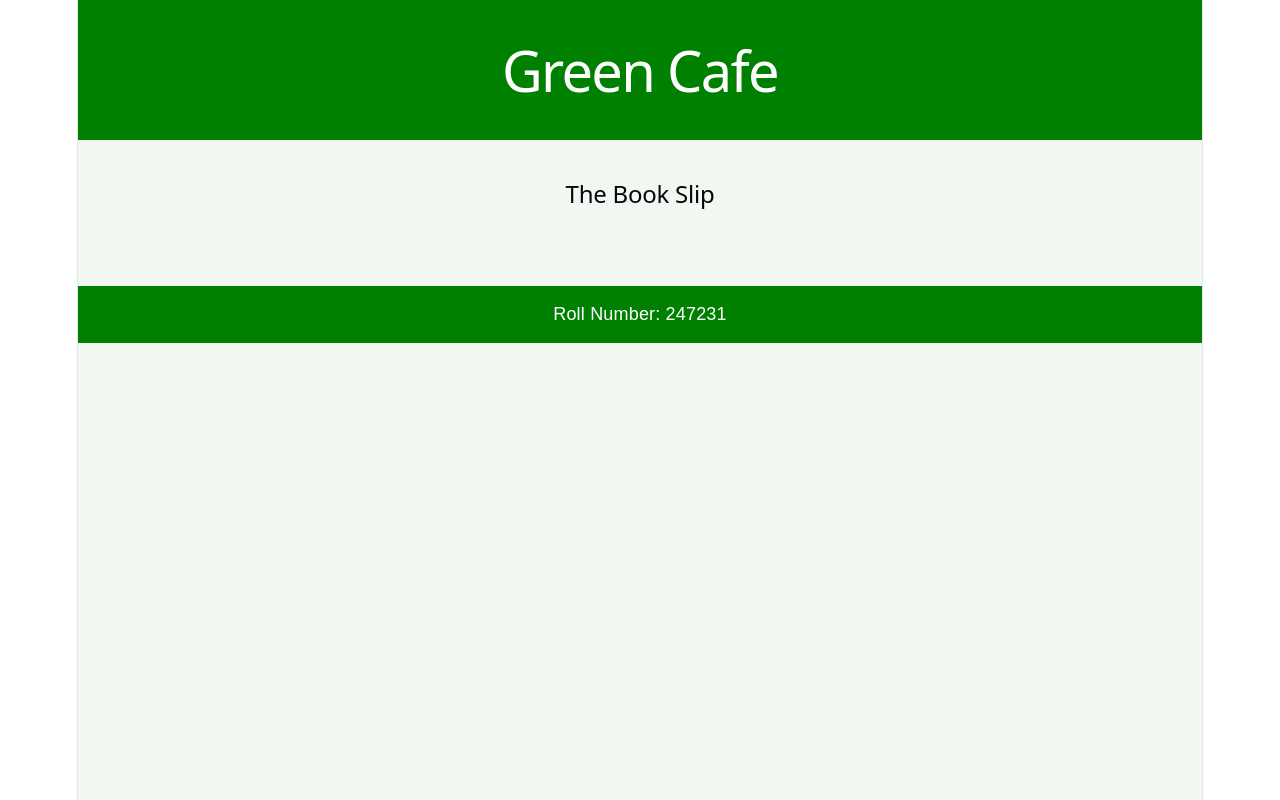
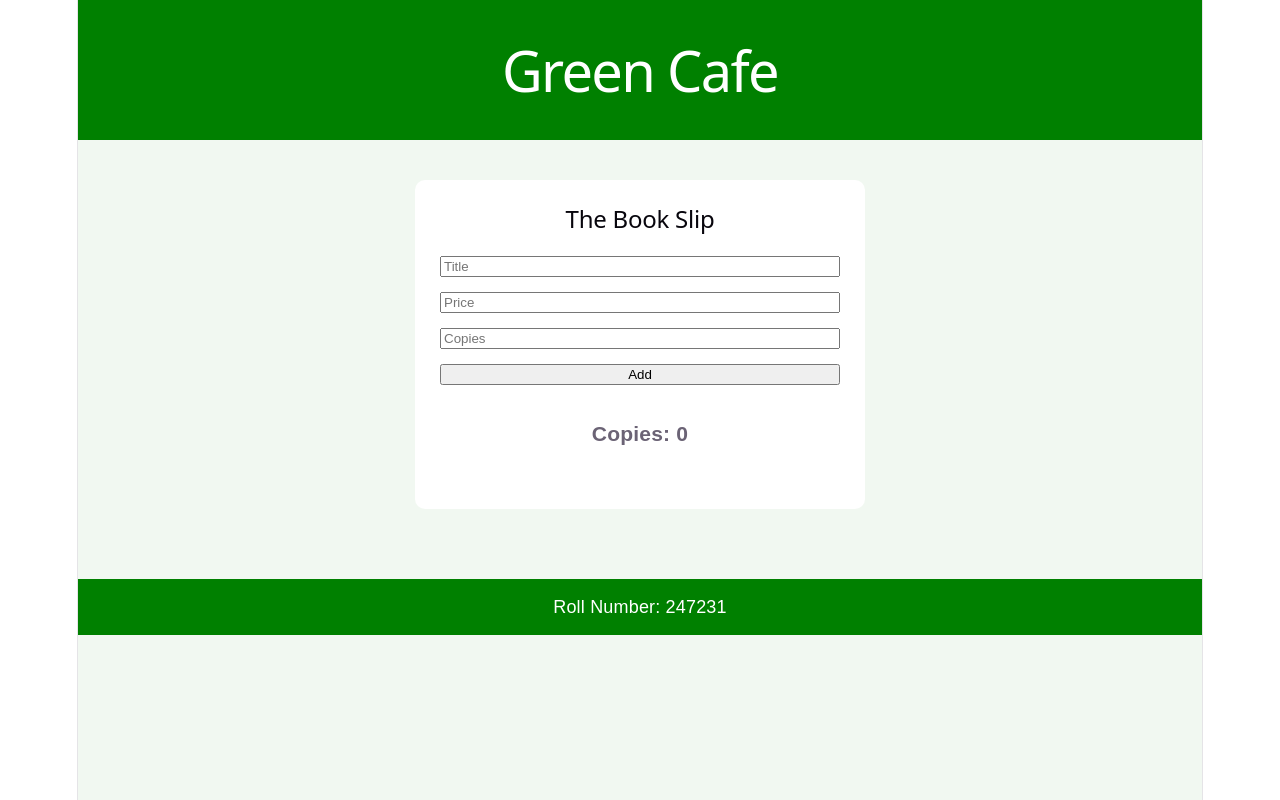
Before and after one commit to DawoodFarid/f24a-247231-lab8, a React (Vite) app: page / in a window 1280 px wide. Built offline with nearby package versions, Linux system fonts and the light colour scheme.

Commit message:
1 The book slip — The slip

```diff
--- a/src/App.jsx
+++ b/src/App.jsx
@@ -1,3 +1,49 @@
+
+import { useState } from "react";
+
+function Slip() {
+    const [title, setTitle] = useState("");
+    const [price, setPrice] = useState("");
+    const [copies, setCopies] = useState(0);
+    const [list, setList] = useState([]);
+
+    return (
+        <div style={styles.slip}>
+            <h2>The Book Slip</h2>
+
+            <input
+                type="text"
+                placeholder="Title"
+                value={title}
+                onChange={(e) => setTitle(e.target.value)}
+            />
+
+            <input
+                type="number"
+                placeholder="Price"
+                value={price}
+                onChange={(e) => setPrice(e.target.value)}
+            />
+
+            <input
+                type="number"
+                placeholder="Copies"
+                value={copies === 0 ? "" : copies}
+                onChange={(e) => setCopies(e.target.value)}
+            />
+
+            <button>Add</button>
+
+            <h3>Copies: 0</h3>
+
+            <div>
+                {list.map((item, index) => (
+                    <p key={index}>{item.title} - {item.price}</p>
+                ))}
+            </div>
+        </div>
+    );
+}
 
 function App() {
     return (
@@ -7,7 +53,7 @@ function App() {
             </header>
 
             <main style={styles.main}>
-                <h2>The Book Slip</h2>
+                <Slip />
             </main>
 
             <footer style={styles.footer}>
@@ -26,11 +72,20 @@ const styles = {
     },
     header: {
         backgroundColor: "green",
-        color: "white",
         padding: "25px"
     },
     main: {
         padding: "40px"
+    },
+    slip: {
+        display: "flex",
+        flexDirection: "column",
+        gap: "15px",
+        maxWidth: "400px",
+        margin: "auto",
+        padding: "25px",
+        backgroundColor: "white",
+        borderRadius: "10px"
     },
     footer: {
         backgroundColor: "green",
```
